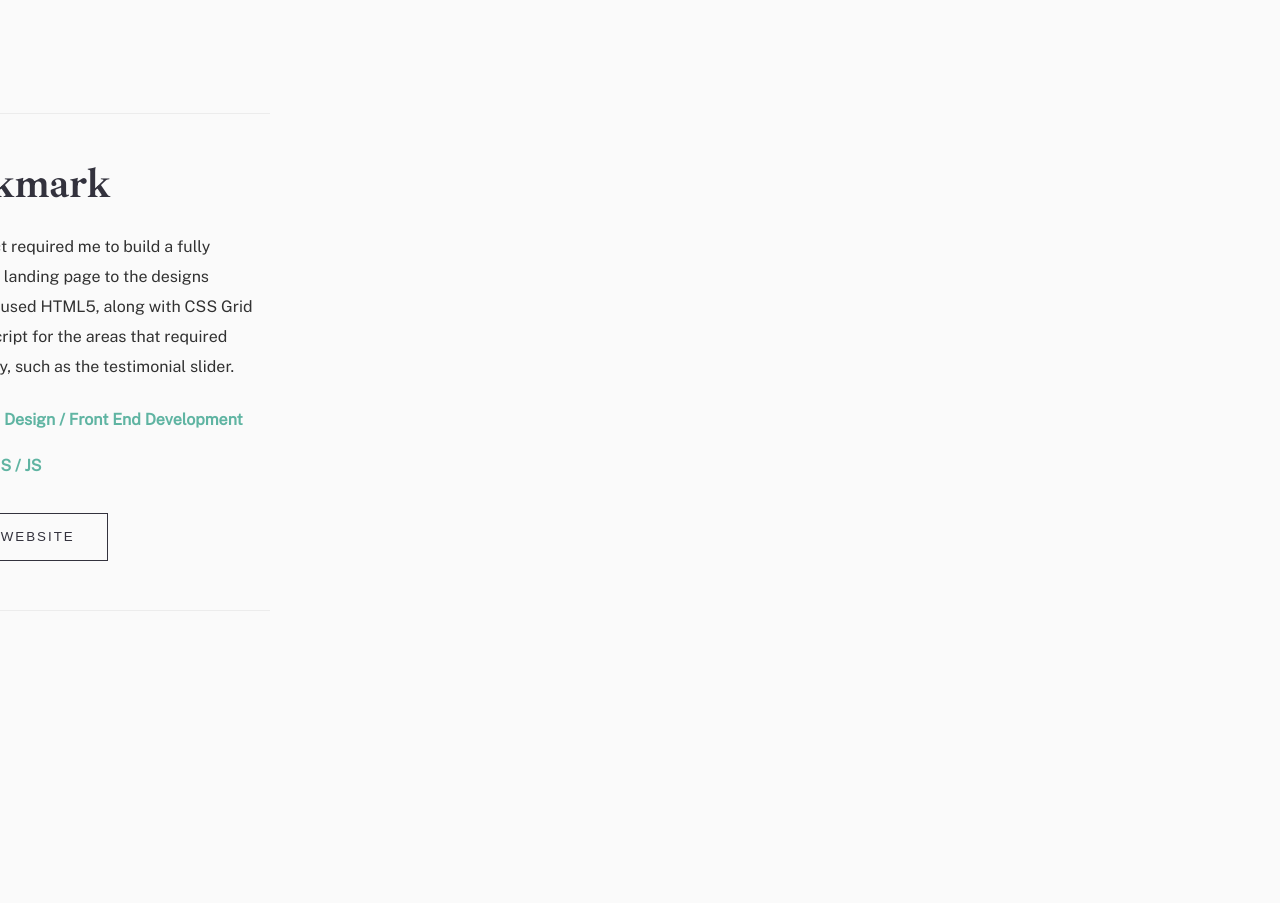
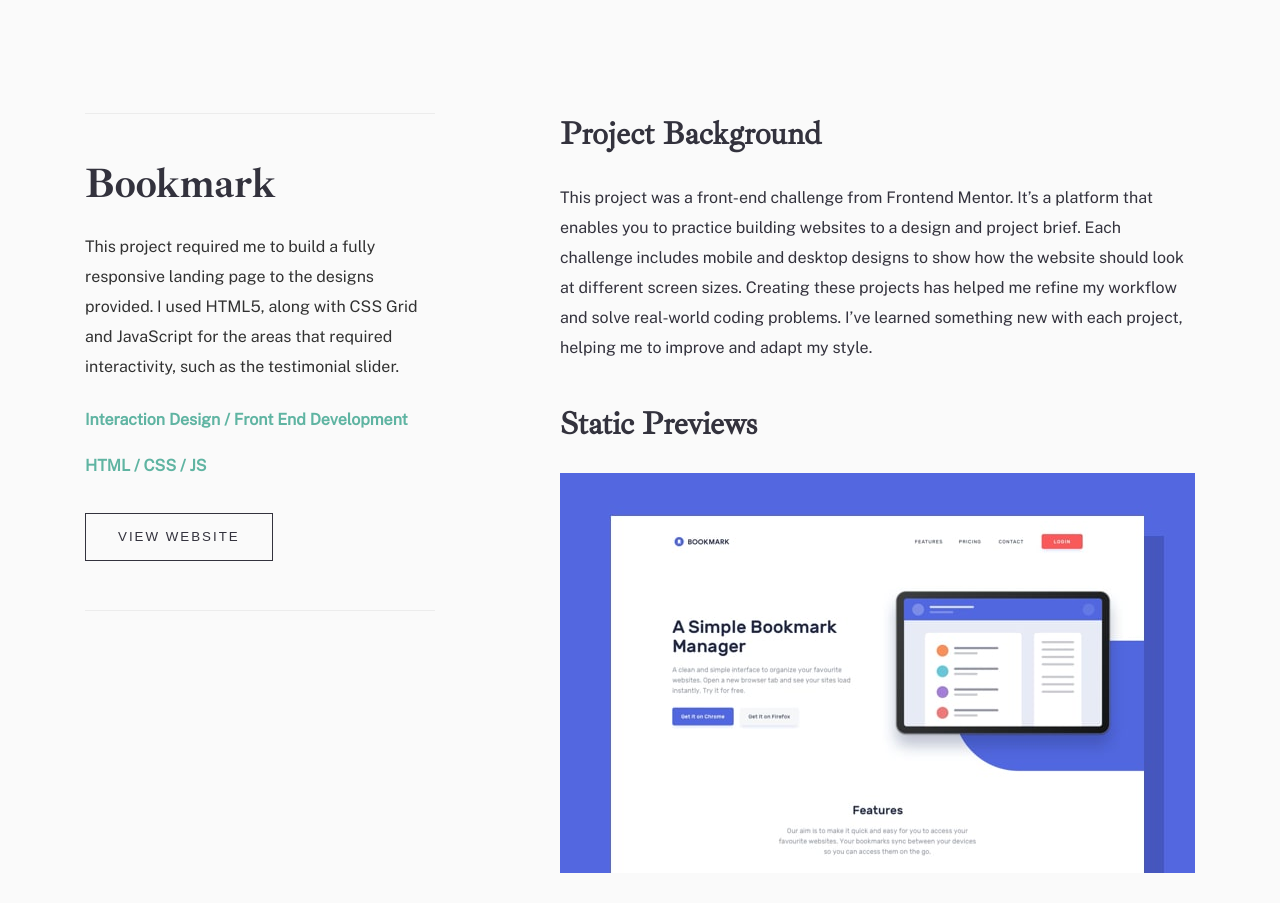
Before and after one commit to danielopq/minimalPortfolio, a React (Vite) app: page / in a window 1280 px wide. Shown: the part 692-1595 px from the top of the page. Built offline with nearby package versions, Linux system fonts and the light colour scheme.

Commit message:
ProjecDetails.tsx - almost finished

```diff
--- a/src/components/portfolioDetails/projectDetails/ProjectDetails.tsx
+++ b/src/components/portfolioDetails/projectDetails/ProjectDetails.tsx
@@ -6,6 +6,11 @@
     projectIndex: number;
 }
 
+/**
+ * Displays the detailed information of a specific project.
+ * @param {ProjectDetailsProps} param0.projectIndex - Contains the index of the selected project.
+ * @returns {JSX.Element} - The rendered component displaying the project's details.
+ */
 const ProjectDetails: React.FC<ProjectDetailsProps> = ({ projectIndex }) => {
 
     const currentProject: Project = portfolioData[projectIndex];
@@ -24,7 +29,13 @@
                         <StandardButton value='VIEW WEBSITE' mode='lightButton' />
                     </div>
                 </div>
-                <div id="projectDetails-description"></div>
+                <div id="projectDetails-description">
+                    <h3>Project Background</h3>
+                    <p className='mainText'>{backgroundText}</p>
+                    <h3>Static Previews</h3>
+                    <div id="previewPic01" className='previewPic' style={{ backgroundImage: `url("./img/${title}/preview01.jpg")`}}></div>
+                    <div id="previewPic02" className='previewPic' style={{ backgroundImage: `url("./img/${title}/preview02.jpg")`}}></div>
+                </div>
             </div>
         </section>
     )
--- a/src/components/portfolioDetails/projectDetails/projectDetails.css
+++ b/src/components/portfolioDetails/projectDetails/projectDetails.css
@@ -1,5 +1,5 @@
 #projectDetails {
-    width: inherit;
+    width: 1110px;
     height: 1807px;
     margin: 94px 0px 64px 0px;
 }
@@ -28,7 +28,6 @@
     display: flex;
     flex-direction: row;
     align-items: center;
-    /* justify-content: center; */
     text-align: left;
     border-top: solid 1px rgba(151, 151, 151, 0.15);
     border-bottom: solid 1px rgba(151, 151, 151, 0.15);
@@ -46,9 +45,37 @@
     height: 30px;
     margin-bottom: 16px;
     font: 700 16px/30px 'PublicSans-Regular';
-    color:var(--cyan);
+    color: var(--cyan);
 }
 
-#projectDetails-overview button{
+#projectDetails-overview button {
     margin-top: 16px;
 }
+
+#projectDetails-description {
+    width: 635px;
+    height: inherit;
+    display: flex;
+    flex-direction: column;
+    align-items: flex-start;
+}
+
+#projectDetails-description h3{
+    margin-bottom: 28px;
+}
+
+#projectDetails-description p{
+    margin-bottom: 40px;
+}
+
+.previewPic{
+    width: inherit;
+    height: 400px;
+    background-position: center;
+    background-size: 635px;
+    background-repeat: no-repeat;
+}
+
+#previewPic02{
+    margin-top: 32px;
+}
--- a/src/index.css
+++ b/src/index.css
@@ -94,6 +94,14 @@
     color: var(--darkGrey);
 }
 
+h3{
+    padding: 0px;
+    margin: 0px;
+    font: 700 32px/42px 'IbarraRealNova-Regular';
+    letter-spacing: -0.29px;
+    color: var(--darkGrey);
+}
+
 .mainText{
     font: 400 16px/30px 'PublicSans-Regular';
     color: var(--darkGrey);
```
